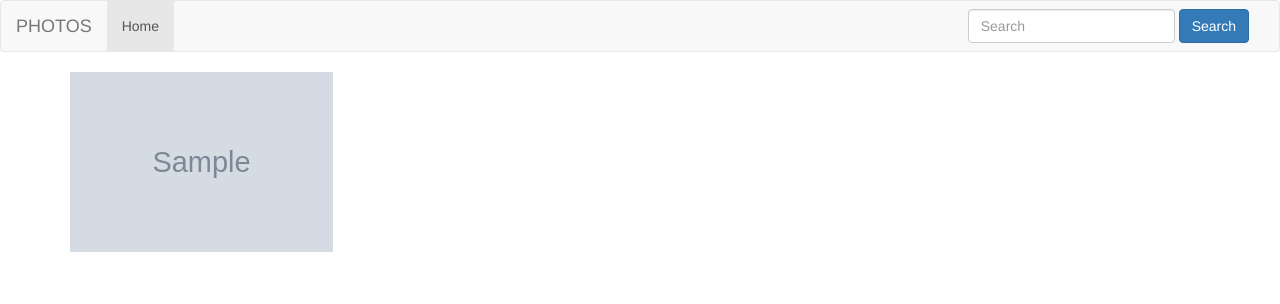
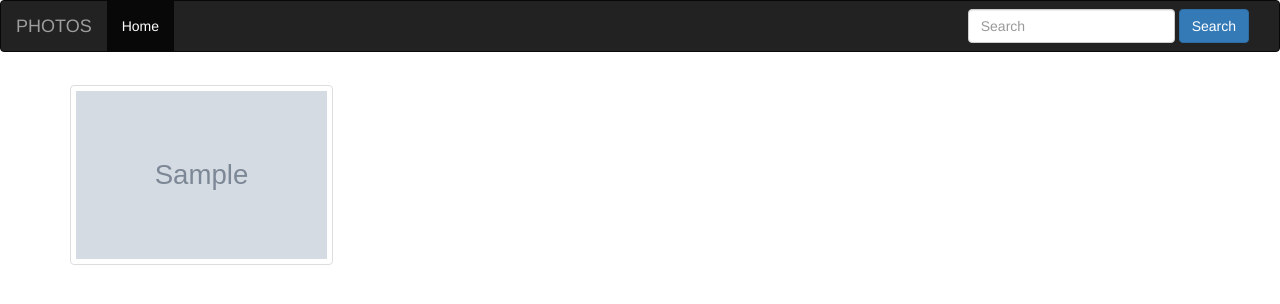
Before and after one commit to BernardMairura/galleryapp, a Django app: page / in a window 1280 px wide. Shown: the top 304 px of the page. Run offline with Django 3.2, Linux system fonts and the light colour scheme; tables that the repository leaves empty hold one stand-in row (values such as "Sample post"); grey boxes marked "Sample" are stand-in pictures; some libraries are stand-ins or nearby versions.

Commit message:
deploment to heroku

```diff
--- a/photos/models.py
+++ b/photos/models.py
@@ -95,5 +95,5 @@ class Image(models.Model):
 
     @classmethod
     def search_by_category(cls, search_term):
-        photos = cls.objects.filter(category__category_name__icontains=search_term)
-        return photos
+        image = cls.objects.filter(category__category_name__icontains=search_term)
+        return image
--- a/photos/templates/all-photos/images.html
+++ b/photos/templates/all-photos/images.html
@@ -5,7 +5,7 @@
         <div class="row">
             {% for image in images%}
                 <div class="col-md-3">
-                    <img src="{{image.image.url}}" class="img img-responsive " style="height: 180px; width:300px;"
+                    <img src="{{image.image.url}}" class="img img-responsive " style="height: 180px; width:300px; padding: 5px; margin-top: 5%; border: 1px solid #ddd; border-radius: 4px;"
                      class="btn btn-info btn-lg" data-toggle="modal" data-target="#myModal{{forloop.counter}}">
                 </div>
 
--- a/photos/templates/navbar.html
+++ b/photos/templates/navbar.html
@@ -1,4 +1,4 @@
-<nav class="navbar navbar-default">
+<nav class="navbar navbar-inverse">
   <div class="container-fluid">
     <!-- Brand and toggle get grouped for better mobile display -->
     <div class="navbar-header">
--- a/photos/views.py
+++ b/photos/views.py
@@ -47,7 +47,7 @@ def search_results(request):
 
     if 'category' in request.GET and request.GET["category"]:
         search_term = request.GET.get("category")
-        searched_images = Image.search_image(search_term)
+        searched_images = Image.search_by_category(search_term)
         print(searched_images)
         message = f"{search_term}"
 
--- a/static/css/index.css
+++ b/static/css/index.css
@@ -1,3 +1,16 @@
 h1{
     color: skyblue;
 }
+
+img{
+    border: 1px solid #ddd;
+    border-radius: 4px;
+    padding: 5px;
+    width: 150px;
+    margin-top: 5%;
+
+}
+
+img:hover {
+    box-shadow: 0 0 2px 1px rgba(0, 140, 186, 0.5);
+  }
```
Also changed, not shown: media/images/pexels-andy-vu-3244513.jpg (added), media/images/pexels-luis-del-río-15286.jpg (added), 3 other files.
